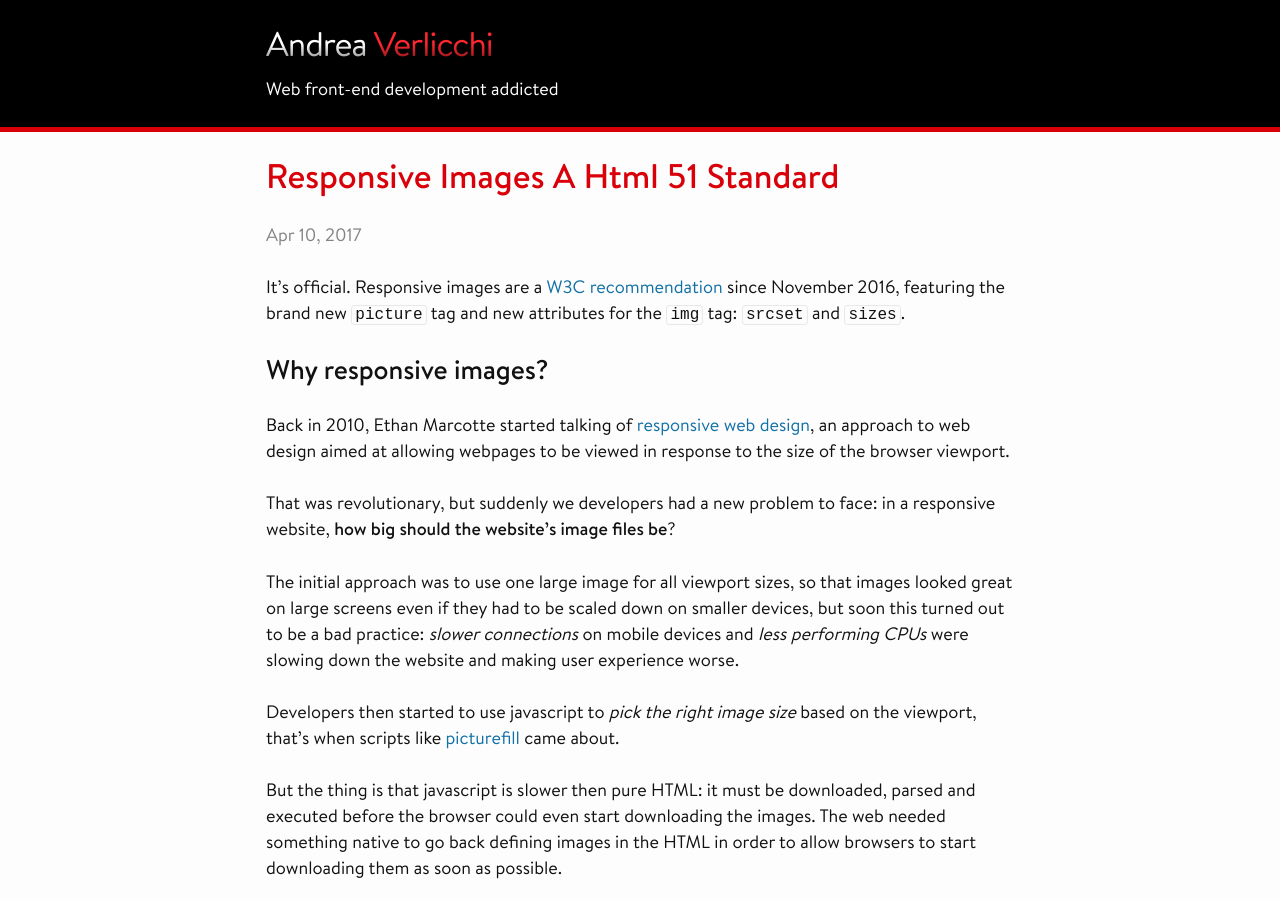
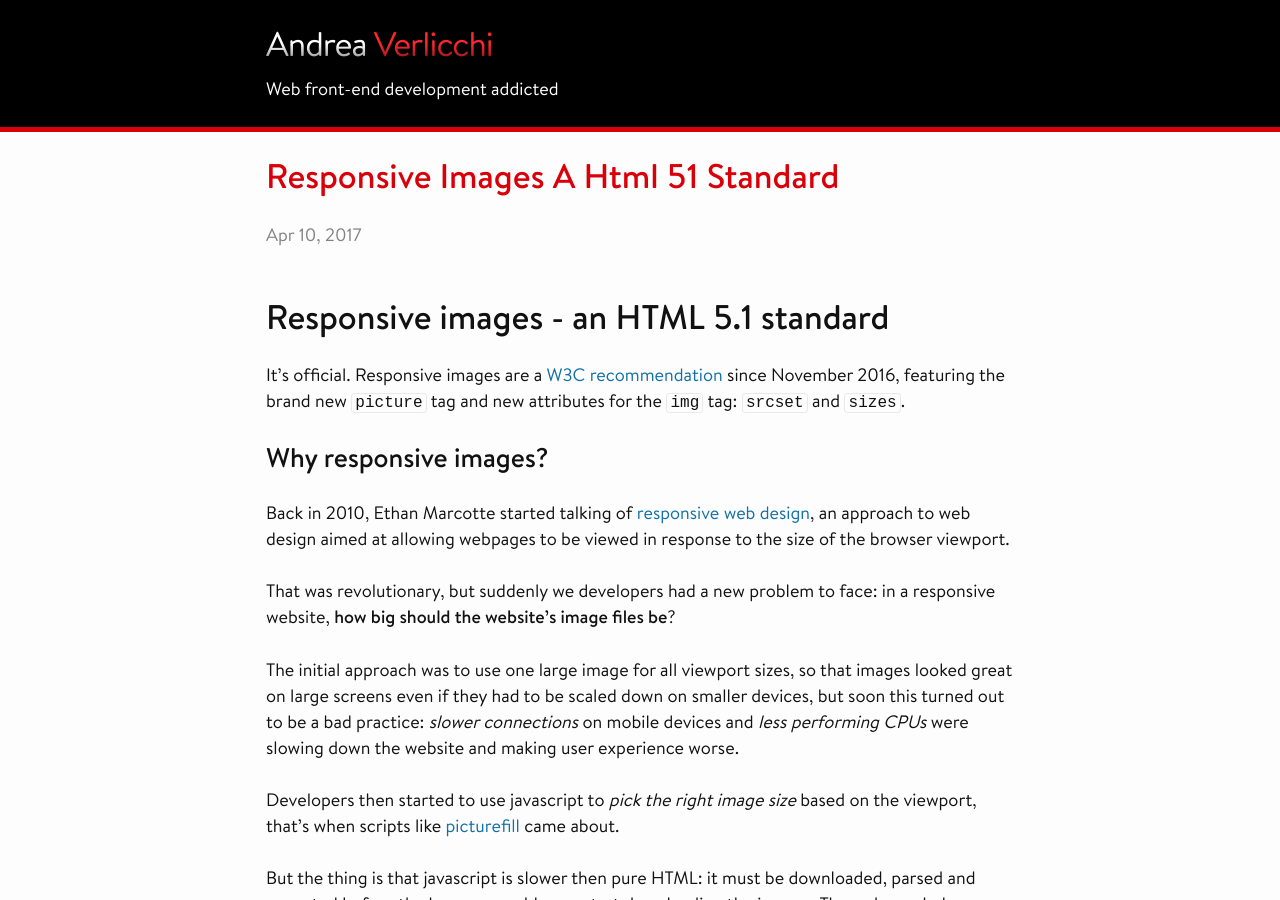
Before and after one commit to verlok/verlok.github.io, a Jekyll site: the page built from _posts/2017-04-10-responsive-images-a-html-51-standard.md, in a window 1280 px wide and 900 px high. Built offline with Jekyll 4.4.1, drawn with Linux system fonts in a browser that asks for light colours; our own code applies the rules of GitHub Pages for plain Markdown files; comment, search, counter and statistics services are not loaded.

Commit message:
Added title

```diff
--- a/_posts/2017-04-10-responsive-images-a-html-51-standard.md
+++ b/_posts/2017-04-10-responsive-images-a-html-51-standard.md
@@ -1,3 +1,5 @@
+# Responsive images - an HTML 5.1 standard
+
 It's official. Responsive images are a [W3C recommendation](https://www.w3.org/TR/html51/) since November 2016, featuring the brand new `picture` tag and new attributes for the `img` tag: `srcset` and `sizes`.
 
 ## Why responsive images?
```
